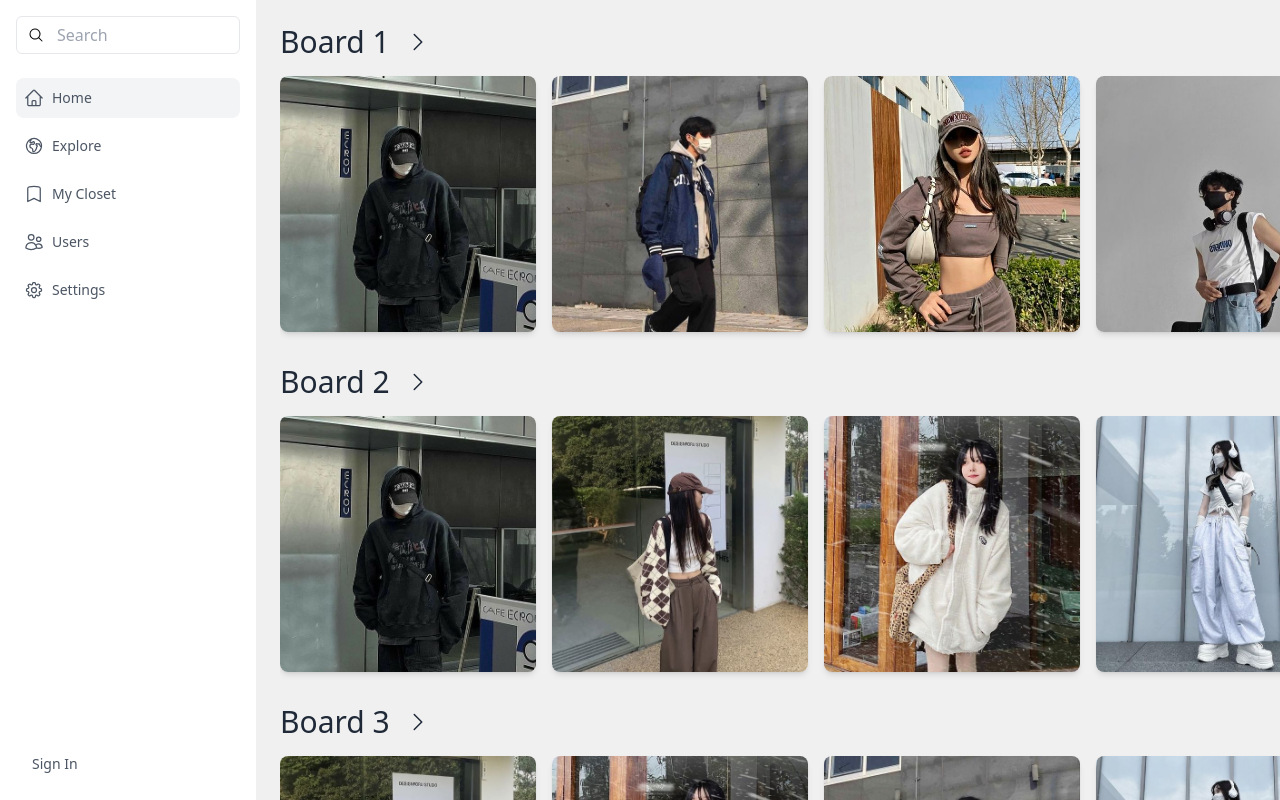
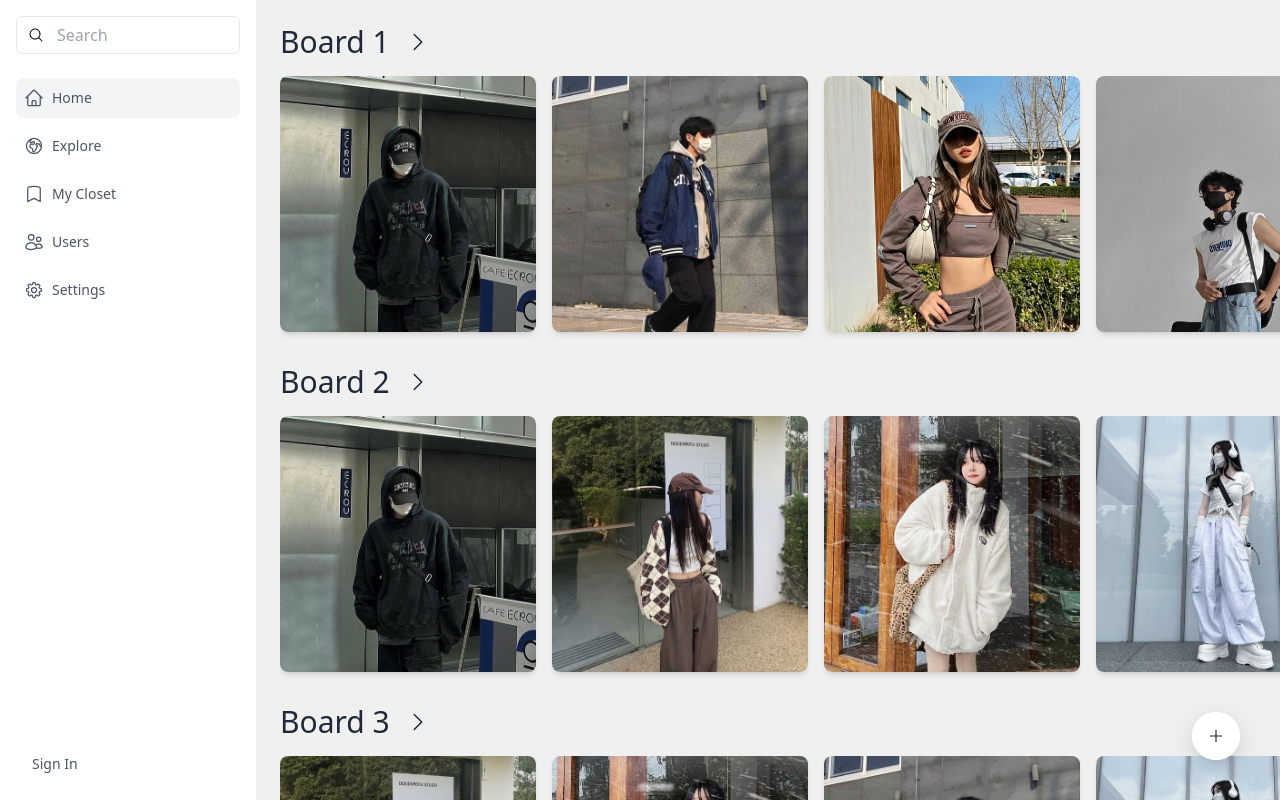
Before and after one commit to Sheng-777/1AM, a Next.js app: page / in a window 1280 px wide. Built offline with nearby package versions, Linux system fonts and the light colour scheme; no server answers.

Commit message:
random css stuff

```diff
--- a/components/Layout.tsx
+++ b/components/Layout.tsx
@@ -1,14 +1,30 @@
 import { ReactNode, useEffect, useState } from "react";
 import SideNavBar from "./SideNavBar";
+import { FloatButton } from 'antd';
+import { HiOutlinePlus } from "react-icons/hi2";
+import { useRouter } from "next/router";
 
 interface LayoutProps {
     children: ReactNode;
   }
 
 const Layout: React.FC<LayoutProps> = ({ children }) => {
+  const router = useRouter();
+
+  const goToNewPost = () => {
+    router.push('newPost')
+  }
+
     return (
       <div className="flex">
         {/* Render SideBar */}
+          <FloatButton
+            onClick={goToNewPost}
+            className="w-12 h-12"
+            style={{ right: 40, bottom: 40}}
+            icon={<HiOutlinePlus/>}
+            tooltip="New Post"
+          />
         <div>
           <SideNavBar/>
         </div>
--- a/package.json
+++ b/package.json
@@ -11,6 +11,7 @@
   "dependencies": {
     "@heroicons/react": "^2.0.18",
     "@uploadthing/react": "^6.0.2",
+    "antd": "^5.12.8",
     "axios": "^1.6.2",
     "bcryptjs": "^2.4.3",
     "file-upload": "^0.0.0",
--- a/pages/boards/[board]/[post].tsx
+++ b/pages/boards/[board]/[post].tsx
@@ -14,7 +14,7 @@ export default function PostPage(){
     return(
       <div className="h-full">
         <Link href={`/posts`}></Link>
-        <div className="grid grid-cols-2 h-full">
+        <div className="grid grid-cols-2 h-full w-full">
           <div className="overflow-scroll no-scrollbar">
             <p className="font-bold text-4xl text-gray-800 text-center">{currentPost?.title}</p>
             <div className="columns-3 m-3 gap-3">
@@ -29,7 +29,7 @@ export default function PostPage(){
 
                       }>
                       <div className="w-auto h-auto mb-3 rounded-lg overflow-hidden shrink-0 shadow-md bg-white dark:bg-gray-600 hover:shadow-gray-500 dark:hover:shadow-black transition-shadow duration-300 ease-in-out">
-                          <Post post={post} className="w-auto h-auto object-cover" ></Post>
+                          <Post post={post} width={600} height={600} className="w-auto h-auto object-cover" ></Post>
                       </div>
                       </Link>
                     </div>
@@ -38,9 +38,9 @@ export default function PostPage(){
               )}
               </div>
           </div>
-          <div className="bg-red-100">
+          <div className="bg-red-100 w-full h-full">
             {postID ? (
-              <Post post={currentPost} className="w-64 h-64 object-cover" />
+              <Post post={currentPost} className="w-full h-full bg-blue-200" />
             ) : null}
           </div>
         </div>
```
Also changed, not shown: 1 other file (tests, documents, lock files or other folders).
